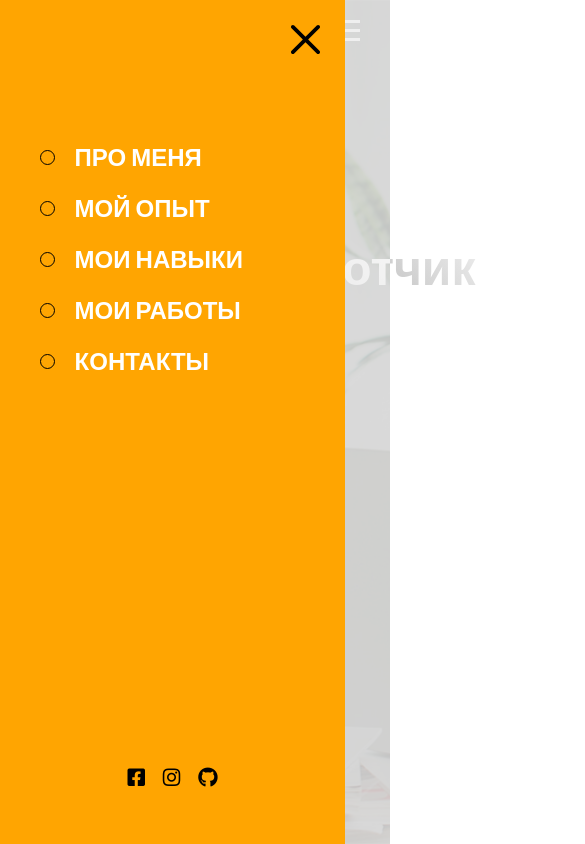
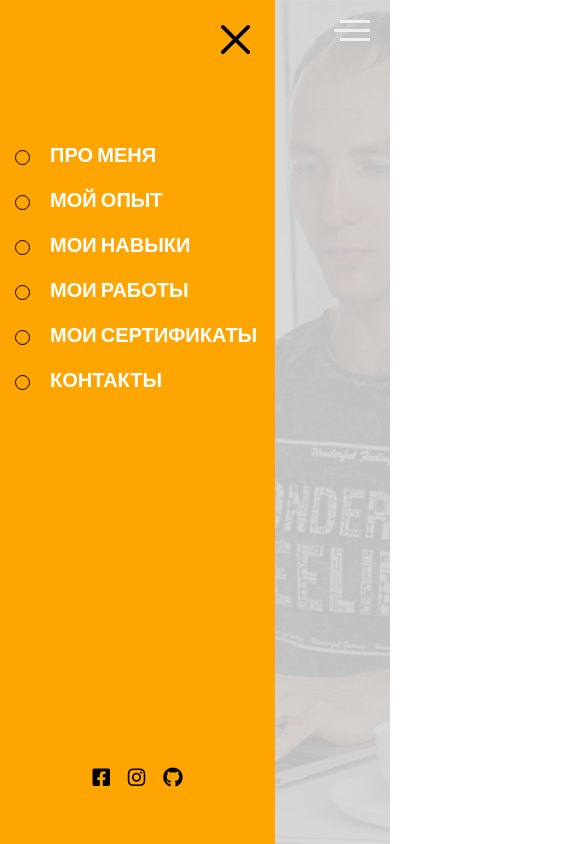
Before and after one commit to ArtemBakhmatov/PORTFOLIO, a plain HTML site: page src/index.html in a window 390 px wide. Both pictures are taken after a click on the element 342 px from the left and 30 px from the top of the page. Shown: the top 844 px of the page, 585 px wide, since content can reach past the window. Drawn offline with Linux system fonts and the light colour scheme; files whose address does not match are found by name.

Commit message:
Адаптация первого экрана

```diff
--- a/src/index.html
+++ b/src/index.html
@@ -61,10 +61,11 @@
 
             <nav>
                 <ul class="menu__list">
-                    <li class="menu__link"><a href="#">ПРО МЕНЯ</a></li>
-                    <li class="menu__link"><a href="#">МОЙ ОПЫТ</a></li>
-                    <li class="menu__link"><a href="#">МОИ НАВЫКИ</a></li>
-                    <li class="menu__link"><a href="#">МОИ РАБОТЫ</a></li>
+                    <li class="menu__link"><a href="#about">ПРО МЕНЯ</a></li>
+                    <li class="menu__link"><a href="#resume">МОЙ ОПЫТ</a></li>
+                    <li class="menu__link"><a href="#skills">МОИ НАВЫКИ</a></li>
+                    <li class="menu__link"><a href="#portfolio">МОИ РАБОТЫ</a></li>
+                    <li class="menu__link"><a href="#certificates">МОИ СЕРТИФИКАТЫ</a></li>
                     <li class="menu__link"><a href="#">КОНТАКТЫ</a></li>
                 </ul>
             </nav>
@@ -96,7 +97,7 @@
         </div>
     </section>
 
-    <section class="about">
+    <!-- <section class="about" id="about">
         <div class="container">
             <div class="about__wrapper">
                 <div class="about__photo"><img src="img/main_foto.jpg" alt="photo"></div>
@@ -138,7 +139,7 @@
         </div>
     </section>
 
-    <section class="resume">
+    <section class="resume" id="resume">
         <div class="container">
             <h2 class="title title_fz16 resume__title">Опыт</h2>
             <div class="title title_fz36 resume__subtitle">
@@ -234,7 +235,7 @@
         </div>
     </section>
 
-    <section class="skills">
+    <section class="skills" id="skills">
         <div class="container">
             <h2 class="title title_fz16 skills__title">Навыки</h2>
             <div class="title title_fz36 skills__subtitle">
@@ -388,7 +389,7 @@
         </div>
     </section>
 
-    <section class="portfolio">
+    <section class="portfolio" id="portfolio">
         <div class="container">
             <h2 class="title title_fz16 portfolio__title">Портфолио</h2>
             <div class="title title_fz36 portfolio__subtitle">
@@ -419,7 +420,7 @@
         </div>
     </section>
 
-    <section class="certificates">
+    <section class="certificates" id="certificates">
         <div class="container">
             <h2 class="title title_fz16 certificates__title">Учебные Курсы</h2>
             <div class="title title_fz36 certificates__subtitle">
@@ -438,7 +439,7 @@
         </div>
     </section>
 
-    <section class="contacts">
+    <section class="contacts" id="contacts">
         <div class="container">
             <div class="contacts__wrapper">
                 <div class="contacts__photo"><img src="img/main_foto.jpg" alt="photo"></div>
@@ -489,7 +490,7 @@
                 </div>
             </div>
         </div>
-    </section>
+    </section> -->
     <script src="js/script.js"></script>
 </body>
 </html>
--- a/src/js/script.js
+++ b/src/js/script.js
@@ -1,6 +1,7 @@
 let hamburger = document.querySelector('.hamburger'),
     menu = document.querySelector('.menu'),
     closeElem = document.querySelector('.menu__close');
+    menuLink = document.querySelectorAll('.menu__link')
 
 hamburger.addEventListener('click', function() {
     menu.classList.add('menu_active');
@@ -9,3 +10,9 @@ hamburger.addEventListener('click', function() {
 closeElem.addEventListener('click', function() {
     menu.classList.remove('menu_active');
 });
+
+menuLink.forEach(function(item) {
+    item.addEventListener('click', function() {
+        menu.classList.toggle('menu_active');
+    });
+});
--- /dev/null
+++ b/src/sass/blocks/_media.scss
@@ -0,0 +1,78 @@
+@media (max-width: 1439px) {
+    .sidepanel {
+        display: none;
+    }
+}
+@media (max-width: 1200px) {
+    .container {
+        max-width: 960px;
+    }
+}
+
+@media (max-width: 992px) {
+    .container {
+        max-width: 720px;
+    }
+}
+
+@media (max-width: 768px) {
+    .container {
+        max-width: 540px;
+    }
+    .title {
+        &_fz48 {
+            font-size: 28px;
+        }
+    }
+    .menu {
+        &__link {
+            &:focus {
+                a {
+                    text-decoration: underline;
+                    color: $main_hover;
+                }
+                &:before {
+                    background-color: white;
+                }
+            }
+        }
+    }
+    .promo {
+        &__title {
+            line-height: 39px;
+            width: 300px;
+
+        }
+        .hamburger {
+            right: 20px;
+        }
+    }
+}
+
+@media (max-width: 576px) {
+    .container {
+        width: 100%;
+        padding: 0 10px;
+    }
+    .title {
+        &_fz48 {
+            font-size: 26px;
+        }
+    }
+    .menu {
+        &__block {
+            width: 275px;
+            padding-left: 15px;
+        }
+        &__link {
+            font-size: 20px;
+            line-height: 30px;
+        }
+    }
+    .promo {
+        background: url("../img/main_bg.jpg") 45% 0 /cover no-repeat;
+        &__btns {
+            margin-top: 30px;
+        }
+    }
+}
--- a/src/sass/style.scss
+++ b/src/sass/style.scss
@@ -31,3 +31,4 @@
 @import "blocks/portfolio";
 @import "blocks/contacts";
 @import "blocks/certificates";
+@import "blocks/media";
```
Also changed, not shown: src/css/style.css, 1 other file.
